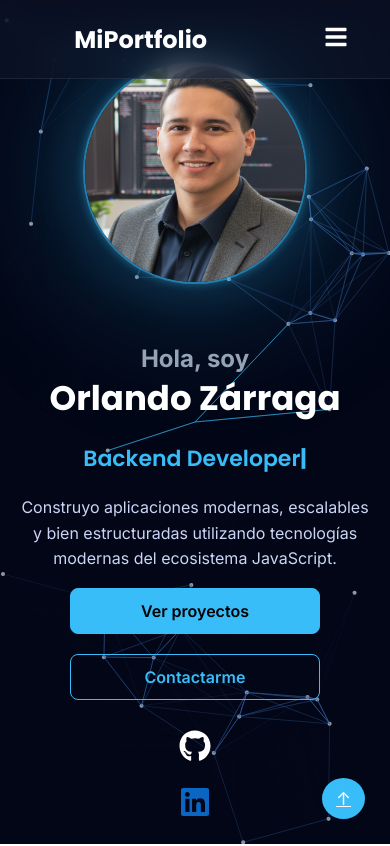
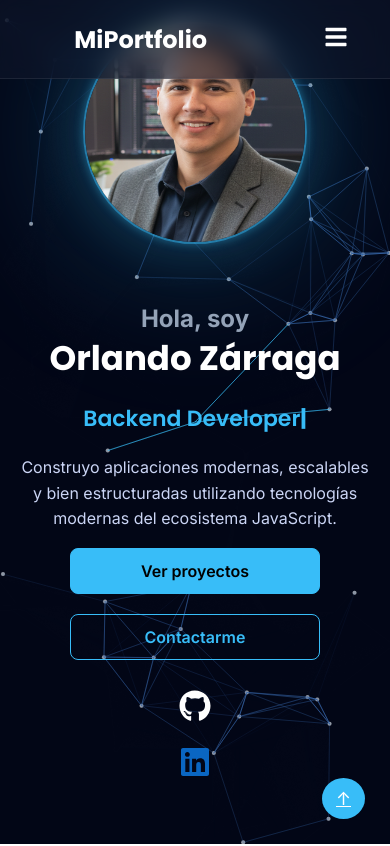
Before and after one commit to Orlando3486/orlando-zarraga-portfolio, a Next.js app in the folder front/: page / in a window 390 px wide. Shown: the top 846 px of the page. Built offline with nearby package versions, Linux system fonts and the light colour scheme.

Commit message:
ajuste de padding en la sección hero y eliminación de scroll-margin en media queries

```diff
--- a/front/app/globals.css
+++ b/front/app/globals.css
@@ -6,7 +6,14 @@ body {
   overflow-x: hidden;
   min-height: 100dvh;
   scroll-behavior: smooth;
-  padding-top: 20px;
+}
+
+section {
+  scroll-margin-top: 80px;
+}
+
+section {
+  scroll-margin-top: 80px;
 }
 
 .interactive-bg {
--- a/front/styles/hero.css
+++ b/front/styles/hero.css
@@ -3,7 +3,7 @@
   display: flex;
   align-items: end;
   justify-content: center;
-  scroll-margin-top: 100px;
+  padding-top: 20px;
 }
 
 .hero-intro {
@@ -199,9 +199,3 @@
     align-items: center;
   }
 }
-
-@media (min-width: 768px) {
-  section {
-    scroll-margin-top: 80px;
-  }
-}
```
